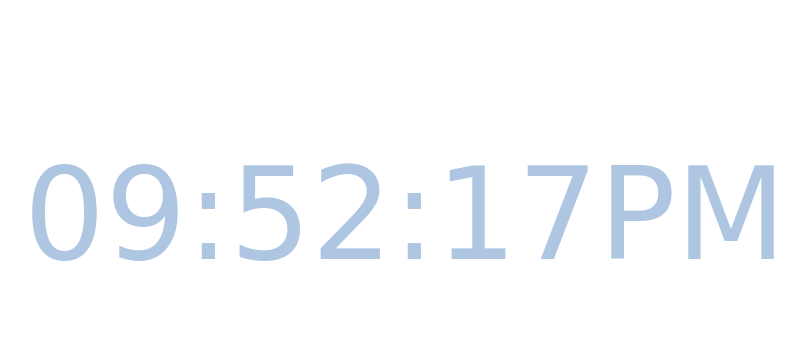
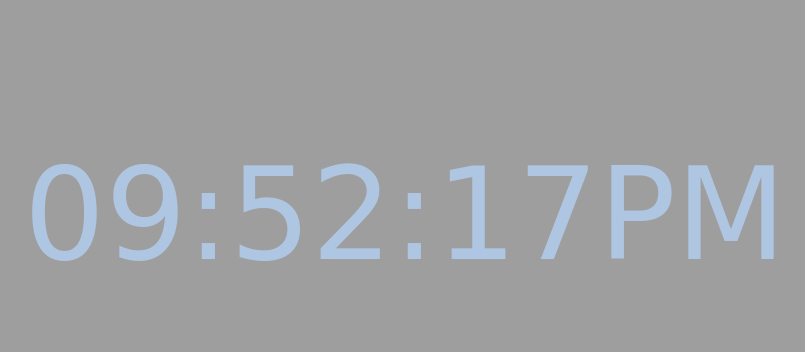
Before and after one commit to AnshumanSingh2600/clock, a plain HTML site: page index.html in a window 1280 px wide. Shown: the part 186-538 px from the top of the page, without its empty margins (235-1040 px from the left). Drawn offline with Linux system fonts and the light colour scheme; the site is published under a folder, as on GitHub Pages, so addresses that start at the root find nothing.

Commit message:
Update style.css

```diff
--- a/style.css
+++ b/style.css
@@ -3,7 +3,7 @@
       width: 100%;
 
       margin: 0;
-     background-image: url("/pexels-jakub-novacek-924824.jpg");
+     background-image: url("pexels-jakub-novacek-924824.jpg");
      background-size: cover;
       display: flex;
       justify-content: center;
```
